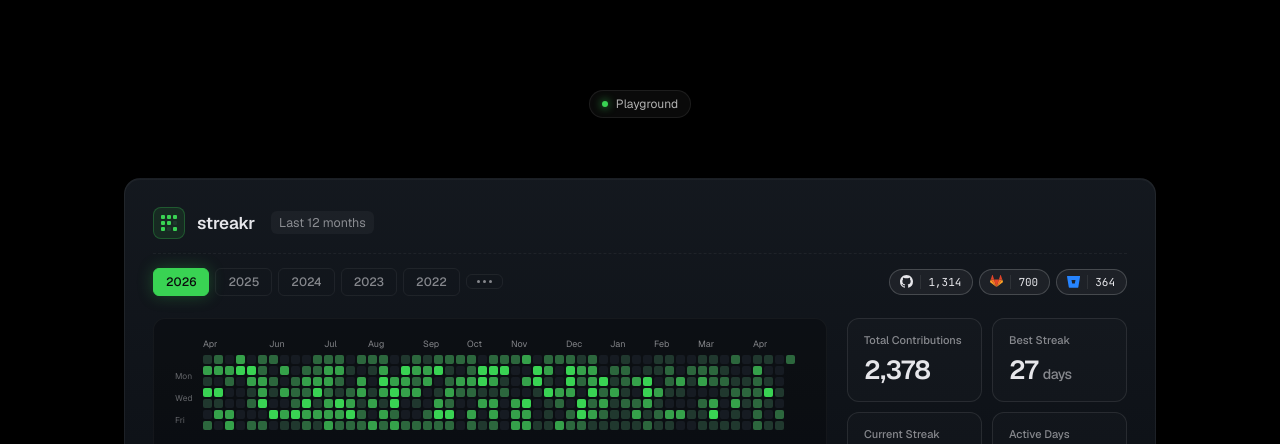
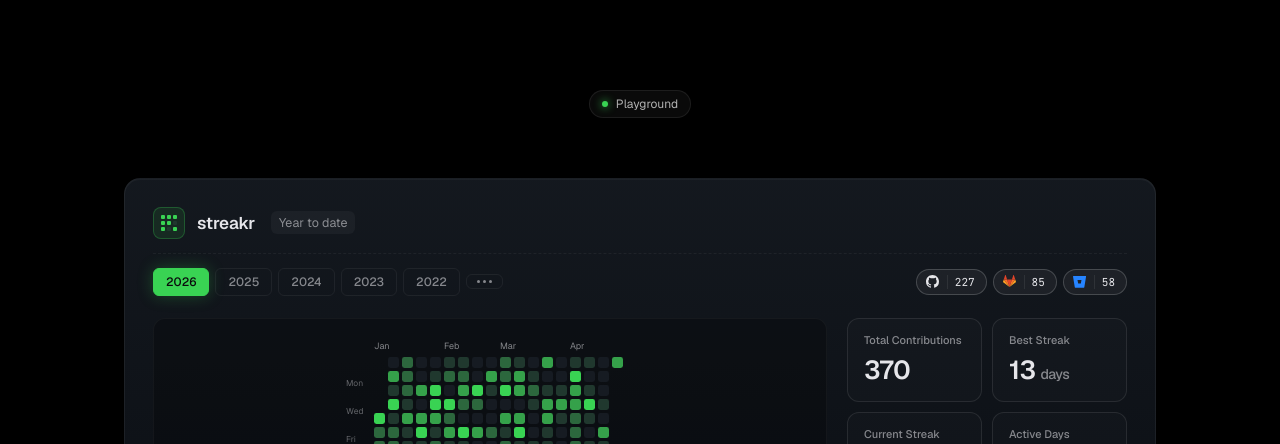
Before and after one commit to rosado-io/streakr, a website built with Vite: page index.html in a window 1280 px wide. Shown: the part 508-952 px from the top of the page. Built offline with nearby package versions, Linux system fonts and the light colour scheme.

Commit message:
fix: show current year year-to-date stats

```diff
--- a/demo/sample-data.ts
+++ b/demo/sample-data.ts
@@ -58,18 +58,8 @@ YEARS_LIST.forEach((y, i) => {
 const TODAY = new Date(2026, 3, 26);
 YEARS[2026] = YEARS[2026].filter((d) => d.date <= TODAY);
 
-function rolling12(): StreakrDay[] {
-  const all = [...(YEARS[2024] ?? []), ...(YEARS[2025] ?? []), ...(YEARS[2026] ?? [])];
-  const cutoff = new Date(TODAY);
-  cutoff.setDate(cutoff.getDate() - 371);
-  cutoff.setDate(cutoff.getDate() - cutoff.getDay());
-  return all.filter((d) => d.date >= cutoff && d.date <= TODAY);
-}
-
 export const StreakrSampleData = {
   availableYears: YEARS_LIST,
-  getDays: (year: number): StreakrDay[] =>
-    year === 2026 ? rolling12() : YEARS[year] ?? [],
-  rolling12,
+  getDays: (year: number): StreakrDay[] => YEARS[year] ?? [],
   today: TODAY,
 };
--- a/src/component/calendar.ts
+++ b/src/component/calendar.ts
@@ -70,46 +70,10 @@ export const padDaysToRange = (days: StreakrDay[], start: Date, end: Date): Stre
   return out;
 };
 
-export const mergeDayRanges = (a: StreakrDay[], b: StreakrDay[]): StreakrDay[] => {
-  const byDate = new Map<string, StreakrDay>();
-  for (const day of a) {
-    byDate.set(localDateKey(day.date), day);
-  }
-  for (const day of b) {
-    const key = localDateKey(day.date);
-    const existing = byDate.get(key);
-    if (existing) {
-      const total = (existing.total || 0) + (day.total || 0);
-      const sourceKeys = [
-        ...(existing.sources ? Object.keys(existing.sources) : []),
-        ...(day.sources ? Object.keys(day.sources) : []),
-      ];
-      const sources = Object.fromEntries(
-        [...new Set(sourceKeys)].map((source) => [
-          source,
-          (existing.sources?.[source] ?? 0) + (day.sources?.[source] ?? 0),
-        ]),
-      );
-      byDate.set(
-        key,
-        sourceKeys.length
-          ? { date: existing.date, total, sources }
-          : { date: existing.date, total },
-      );
-    } else {
-      byDate.set(key, day);
-    }
-  }
-  return Array.from(byDate.values()).sort((x, y) => x.date.getTime() - y.date.getTime());
-};
-
-export const rolling12MonthRange = (today: Date): { start: Date; end: Date } => {
-  const end = new Date(today);
-  const start = new Date(today);
-  start.setDate(start.getDate() - 365);
-  start.setDate(start.getDate() - start.getDay());
-  return { start, end };
-};
+export const yearToDateRange = (today: Date): { start: Date; end: Date } => ({
+  start: new Date(today.getFullYear(), 0, 1),
+  end: new Date(today),
+});
 
 export const gridFromDays = <T extends StreakrDay>(days: T[]): (T | null)[][] =>
   days.length === 0
--- a/src/component/streakr.css
+++ b/src/component/streakr.css
@@ -215,12 +215,13 @@
   background: var(--sk-surface-2);
   border: 1px solid var(--sk-border-subtle);
   border-radius: 12px;
-  padding: 18px 16px 12px;
+  padding: 20px 16px 12px;
   overflow: hidden;
   position: relative;
-  display: flex; flex-direction: column; justify-content: space-between;
+  display: grid;
+  grid-template-rows: 1fr auto;
 }
-.sk-heatmap-svg-wrap { width: 100%; display: flex; justify-content: center; }
+.sk-heatmap-svg-wrap { width: 100%; display: flex; align-items: center; justify-content: center; }
 .sk-heatmap-svg { display: block; max-width: 100%; }
 .sk-legend {
   display: flex; align-items: center; gap: 4px;
--- a/src/component/streakr.ts
+++ b/src/component/streakr.ts
@@ -11,11 +11,10 @@ import {
   DAY_LABELS,
   fmtDateLong,
   gridFromDays,
-  mergeDayRanges,
   monthHeaders,
   padDaysToRange,
   padDaysToYear,
-  rolling12MonthRange,
+  yearToDateRange,
 } from "./calendar";
 import { h, svg, trustedHtml } from "./dom";
 import { logoR } from "./logo";
@@ -168,14 +167,8 @@ export function createStreakr(options: StreakrOptions): StreakrInstance {
       total: activeDayTotal(day),
     }));
     if (!isCurrentYear()) return currentYearDays;
-    const { start } = rolling12MonthRange(cfg.today);
-    const prevYear = state.year - 1;
-    if (start.getFullYear() !== prevYear) return currentYearDays;
-    const priorYearDays = (cfg.getDays(prevYear) || []).map((day) => ({
-      ...day,
-      total: activeDayTotal(day),
-    }));
-    return mergeDayRanges(priorYearDays, currentYearDays);
+    const { start, end } = yearToDateRange(cfg.today);
+    return currentYearDays.filter((day) => day.date >= start && day.date <= end);
   };
 
   const showTooltip = (e: MouseEvent, day: StreakrDay): void => {
@@ -280,7 +273,7 @@ export function createStreakr(options: StreakrOptions): StreakrInstance {
       viewBox: `0 0 ${W} ${H}`,
       role: "img",
       "aria-label": isCurrentYear()
-        ? "Contribution heatmap for the last 12 months"
+        ? `Contribution heatmap for ${state.year ?? "selected year"} year to date`
         : `Contribution heatmap for ${state.year ?? "selected year"}`,
     });
 
@@ -340,12 +333,12 @@ export function createStreakr(options: StreakrOptions): StreakrInstance {
     stats: StreakrStats;
   }
 
-  const isCurrentYear = (): boolean => state.year === currentYearLabel();
+  const isCurrentYear = (): boolean => state.year === cfg.today.getFullYear();
 
   const getHeatmapDays = (days: StreakrDay[]): StreakrDay[] => {
     if (state.year == null) return days;
     if (isCurrentYear()) {
-      const { start, end } = rolling12MonthRange(cfg.today);
+      const { start, end } = yearToDateRange(cfg.today);
       return padDaysToRange(days, start, end);
     }
     return padDaysToYear(days, state.year);
@@ -353,9 +346,9 @@ export function createStreakr(options: StreakrOptions): StreakrInstance {
 
   const computeRenderFlags = (): RenderFlags => {
     const days = getCurrentDays();
-    const stats = computeStats(days);
-    const yearTotal = days.reduce((a, d) => a + d.total, 0);
     const heatmapDays = getHeatmapDays(days);
+    const stats = computeStats(heatmapDays);
+    const yearTotal = heatmapDays.reduce((a, d) => a + d.total, 0);
     const leveled = levelize(heatmapDays);
     const isLoading = cfg.state === "loading";
     const isEmpty = cfg.state === "empty" || (cfg.state === "ready" && yearTotal === 0);
@@ -372,7 +365,7 @@ export function createStreakr(options: StreakrOptions): StreakrInstance {
   };
 
   const renderTitleRow = (): HTMLElement => {
-    const subtitleText = isCurrentYear() ? "Last 12 months" : String(state.year ?? "");
+    const subtitleText = isCurrentYear() ? "Year to date" : String(state.year ?? "");
     return h("div", { class: "sk-title-row" }, [
       h("div", { class: "sk-brand" }, [
         h("div", { class: "sk-logo" }, [logoR()]),
@@ -660,7 +653,7 @@ export function createStreakr(options: StreakrOptions): StreakrInstance {
         class: "sk-empty-title",
         text:
           "No contributions in " +
-          (isCurrentYear() ? "the last 12 months" : String(state.year ?? "")),
+          (isCurrentYear() ? "the year to date" : String(state.year ?? "")),
       }),
       h("div", {
         class: "sk-empty-sub",
@@ -712,11 +705,14 @@ export function createStreakr(options: StreakrOptions): StreakrInstance {
     body.__skObserveTarget = heatmapWrap;
 
     if (cfg.showStats) {
+      const contextualStat = isCurrentYear()
+        ? statCard("Current Streak", stats.current, " days")
+        : statCard("Active Rate", formatActiveRate(stats.active, state.year), "%");
       body.appendChild(
         h("div", { class: "sk-stats" }, [
           statCard("Total Contributions", stats.total.toLocaleString()),
           statCard("Best Streak", stats.best, " days"),
-          statCard("Current Streak", stats.current, " days"),
+          contextualStat,
           statCard("Active Days", stats.active.toLocaleString()),
         ]),
       );
@@ -732,6 +728,12 @@ export function createStreakr(options: StreakrOptions): StreakrInstance {
         suffix ? h("span", { class: "sk-stat-suffix", text: suffix }) : null,
       ]),
     ]);
+
+  const formatActiveRate = (activeDays: number, year: number | null): string => {
+    if (year == null) return "0";
+    const totalDays = padDaysToYear([], year).length;
+    return ((activeDays / totalDays) * 100).toFixed(1);
+  };
 
   const renderYearModal = (card: Element): void => {
     const overlay = h("div", { class: "sk-modal-overlay", onclick: () => closeYearModal() });
@@ -778,8 +780,6 @@ export function createStreakr(options: StreakrOptions): StreakrInstance {
     overlay.appendChild(modal);
     card.appendChild(overlay);
   };
-
-  const currentYearLabel = (): number | null => (cfg.years.length ? Math.max(...cfg.years) : null);
 
   const setYear = (y: number): void => {
     state.year = y;
--- a/src/types/index.ts
+++ b/src/types/index.ts
@@ -68,7 +68,7 @@ export interface StreakrOptions {
   state?: StreakrState;
   years: number[];
   year?: number;
-  /** Reference "today" date used for the rolling 12-month window. Default: `new Date()`. */
+  /** Reference "today" date used for the current-year year-to-date window. Default: `new Date()`. */
   today?: Date;
   getDays: (year: number) => StreakrDay[];
   providers?: StreakrProvider[];
```
Also changed, not shown: src/__tests__/streakr.test.ts (+26 -20 lines), README.md.
